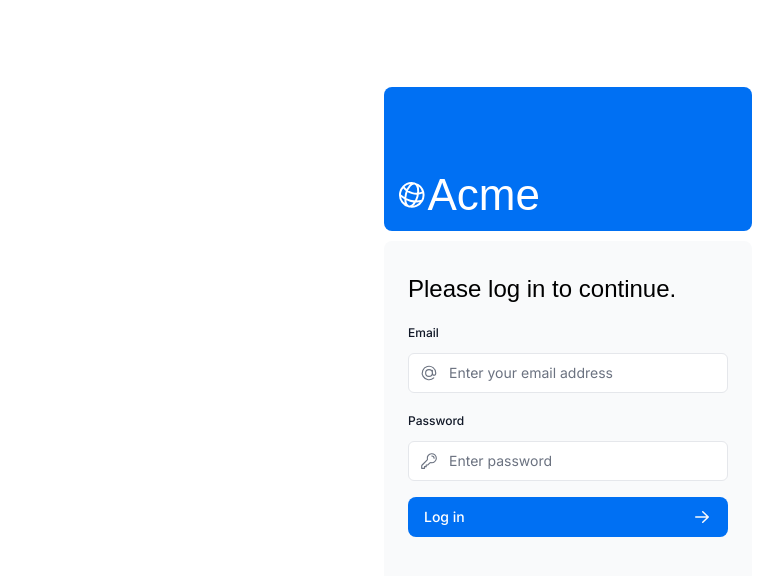
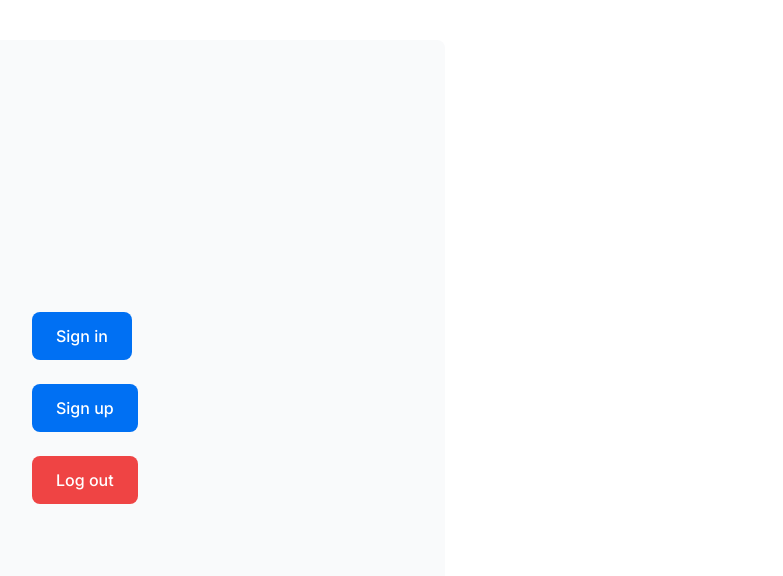
Before and after one commit to RezkiBawono/nextjs-dashboard, a Next.js app: page /login in a window 1280 px wide. Shown: the top 576 px of the page, without its empty margins (72-855 px from the left). Built offline with nearby package versions, Linux system fonts and the light colour scheme; a web font is replaced by a local one.

Commit message:
adding sig-in, signup and logout components

```diff
--- a/app/api/auth/[kindeAuth]/route.js
+++ b/app/api/auth/[kindeAuth]/route.js
@@ -1,2 +1,3 @@
 import { handleAuth } from '@kinde-oss/kinde-auth-nextjs/server';
+
 export const GET = handleAuth();
--- a/app/login/page.tsx
+++ b/app/login/page.tsx
@@ -1,17 +1,34 @@
-import AcmeLogo from '@/app/ui/acme-logo';
-import LoginForm from '@/app/ui/login-form';
+import {
+  RegisterLink,
+  LoginLink,
+  LogoutLink,
+} from '@kinde-oss/kinde-auth-nextjs/components';
 
-export default function LoginPage() {
+function page() {
   return (
-    <main className="flex items-center justify-center md:h-screen">
-      <div className="relative mx-auto flex w-full max-w-[400px] flex-col space-y-2.5 p-4 md:-mt-32">
-        <div className="flex h-20 w-full items-end rounded-lg bg-blue-500 p-3 md:h-36">
-          <div className="w-32 text-white md:w-36">
-            <AcmeLogo />
-          </div>
+    <main className="flex min-h-screen flex-col justify-center p-6 align-middle">
+      <div className="mt-4 flex grow flex-col gap-4 md:flex-row">
+        <div className="flex flex-col justify-center gap-6 rounded-lg bg-gray-50 px-6 py-10 md:w-2/5 md:px-20">
+          <LoginLink
+            postLoginRedirectURL="/dashboard"
+            className="flex items-center gap-5 self-start rounded-lg bg-blue-500 px-6 py-3 text-sm font-medium text-white transition-colors hover:bg-blue-400 md:text-base"
+          >
+            Sign in
+          </LoginLink>
+
+          <RegisterLink
+            postLoginRedirectURL="/welcome"
+            className="flex items-center gap-5 self-start rounded-lg bg-blue-500 px-6 py-3 text-sm font-medium text-white transition-colors hover:bg-blue-400 md:text-base"
+          >
+            Sign up
+          </RegisterLink>
+          <LogoutLink className="flex items-center gap-5 self-start rounded-lg bg-red-500 px-6 py-3 text-sm font-medium text-white transition-colors hover:bg-blue-400 md:text-base">
+            Log out
+          </LogoutLink>
         </div>
-        <LoginForm />
       </div>
     </main>
   );
 }
+
+export default page;
```
